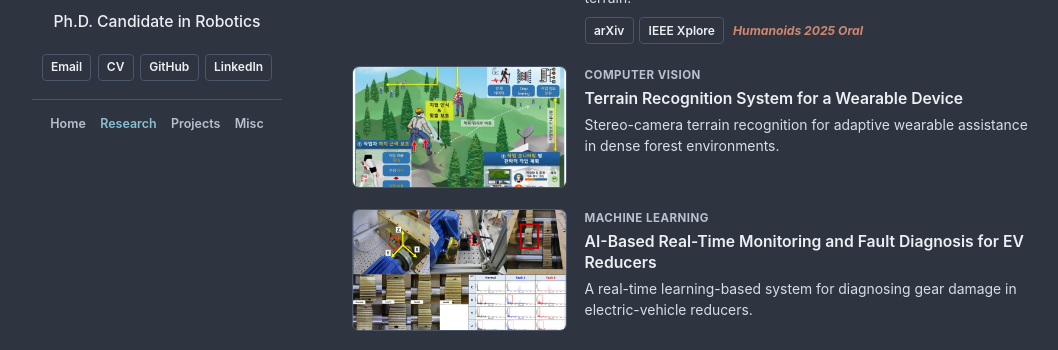
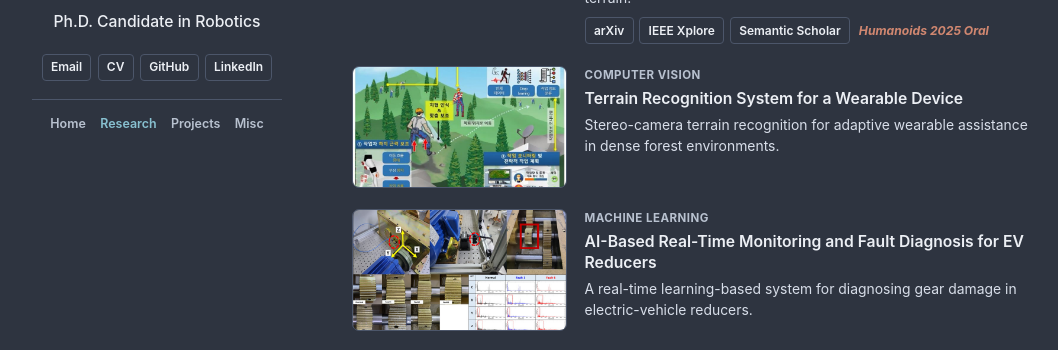
Before and after one commit to min-ku/min-ku.github.io, a Jekyll site: the page built from research.md, in a window 1280 px wide and 900 px high, scrolled down 729 px, cut to the strip 280-630 px from the top of the window. Shown: the whole strip, without its empty margins (108-1166 px from the left). Built offline with Jekyll 4.4.1, drawn with Linux system fonts in a browser that asks for light colours.

Commit message:
yaml semantic scholar

```diff
--- a/_data/publications.yml
+++ b/_data/publications.yml
@@ -55,3 +55,5 @@ main:
         url: https://arxiv.org/abs/2508.06779
       - label: IEEE Xplore
         url: https://ieeexplore.ieee.org/document/11203087
+      - label: Semantic Scholar
+        url: https://www.semanticscholar.org/paper/Learning-a-Vision-Based-Footstep-Planner-for-Kim-Acosta/128300c0e1f73e9f17fe8cfec0a45f4fde2a8661
--- a/_data/research.yml
+++ b/_data/research.yml
@@ -103,6 +103,8 @@
       url: https://arxiv.org/abs/2508.06779
     - label: IEEE Xplore
       url: https://ieeexplore.ieee.org/document/11203087
+    - label: Semantic Scholar
+      url: https://www.semanticscholar.org/paper/Learning-a-Vision-Based-Footstep-Planner-for-Kim-Acosta/128300c0e1f73e9f17fe8cfec0a45f4fde2a8661
 
 - slug: terrain-recognition
   title: Terrain Recognition System for a Wearable Device
```
